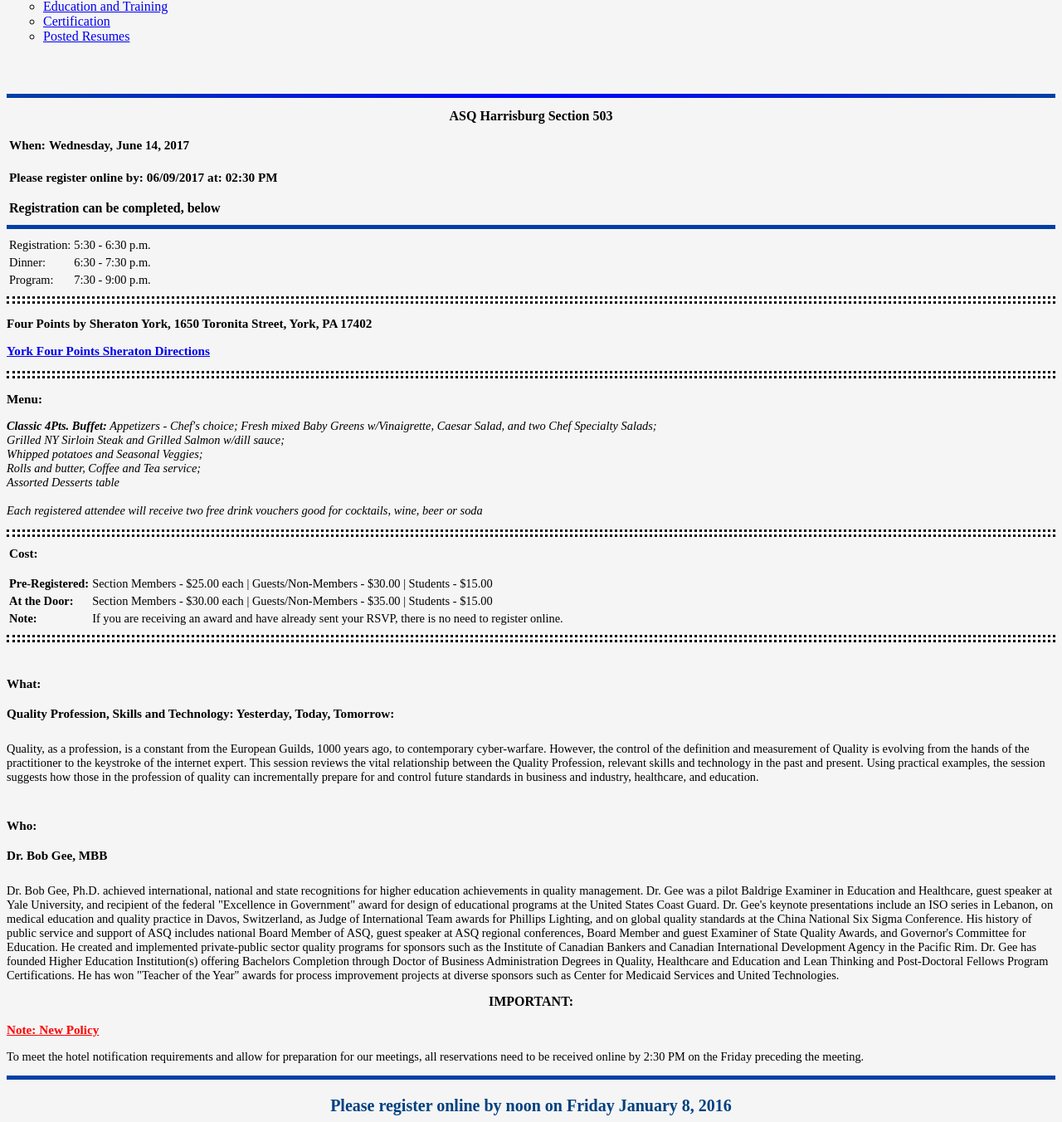
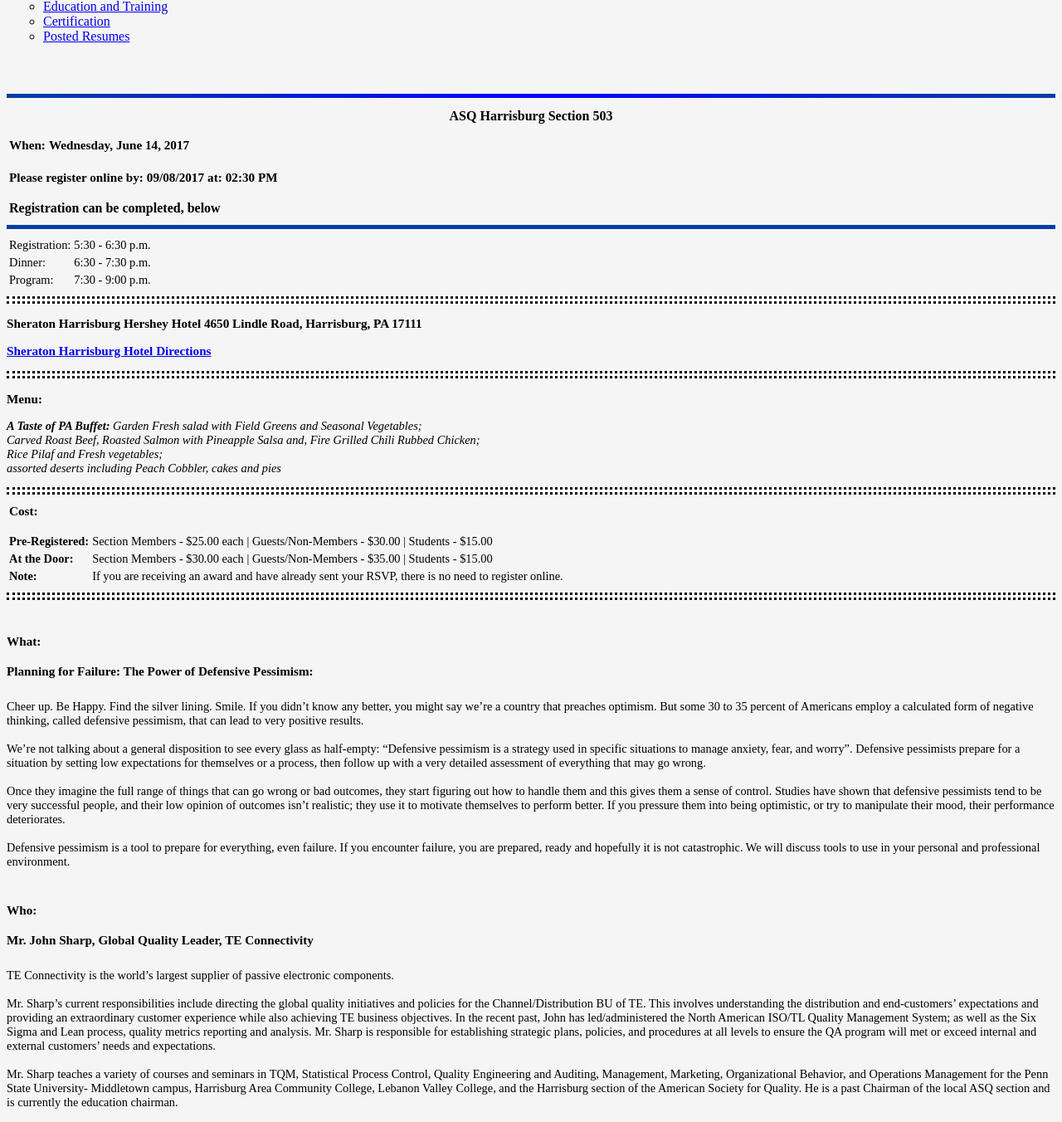
Before and after one commit to asqh0322/ASQ-Website, a PHP site: page /dinnermeetings.php in a window 1280 px wide. Shown: the part 379-1731 px from the top of the page at 83% size. Run offline with PHP 8.4, Linux system fonts and the light colour scheme; some libraries are stand-ins or nearby versions.

Commit message:
Updates for September Meeting

```diff
--- a/dinnermeetings.php
+++ b/dinnermeetings.php
@@ -22,7 +22,7 @@ xmlns="http://www.w3.org/TR/REC-html40">
 
 <table class=button><tr><td><h3>When: </h3></td><td colspan=3><h3>Wednesday, June 14, 2017</h3></td></tr></table>
 
-<table class=button><tr><td><h3>Please register online by:</h3></td><td><h3 id="regEnd">06/09/2017</h3></td><td><h3>at:</h3></td><td><h3 id="timeEnd">02:30 PM</h3></td></tr>
+<table class=button><tr><td><h3>Please register online by:</h3></td><td><h3 id="regEnd">09/08/2017</h3></td><td><h3>at:</h3></td><td><h3 id="timeEnd">02:30 PM</h3></td></tr>
 <tr><td colspan=5><p class=info_header>Registration can be completed, below</p></td></tr></table>
 
 <hr/>
@@ -38,19 +38,17 @@ xmlns="http://www.w3.org/TR/REC-html40">
 
 <hr class=dash />
 
-<h3> Four Points by Sheraton York, 1650 Toronita Street, York, PA 17402</h3>
+<h3> Sheraton Harrisburg Hershey Hotel 4650 Lindle Road, Harrisburg, PA 17111</h3>
 
-<h3><a href="http://www.asq-harrisburg.org/yorka.pdf" target="_blank">York Four Points Sheraton Directions</a></h3>
+<h3><a href="http://www.sheratonharrisburghershey.com/directions" target="_blank">Sheraton Harrisburg Hotel Directions</a></h3>
 
 <hr class=dash \>
 
 <h3>Menu:</h3>
-<p class=emphasis><strong>Classic 4Pts. Buffet:</strong> Appetizers - Chef's choice; Fresh mixed Baby Greens w/Vinaigrette, Caesar Salad, and two Chef Specialty Salads;
-<br/>Grilled NY Sirloin Steak and Grilled Salmon w/dill sauce;
-<br/>Whipped potatoes and Seasonal Veggies;
-<br/>Rolls and butter, Coffee and Tea service;
-<br/>Assorted Desserts table
-<br/><br/>Each registered attendee will receive two free drink vouchers good for cocktails, wine, beer or soda
+<p class=emphasis><strong>A Taste of PA Buffet:</strong> Garden Fresh salad with Field Greens and Seasonal Vegetables;
+<br/>Carved Roast Beef, Roasted Salmon with Pineapple Salsa and, Fire Grilled Chili Rubbed Chicken;
+<br/>Rice Pilaf and Fresh vegetables;
+<br/>assorted deserts including Peach Cobbler, cakes and pies
 </p>
 
 <hr class=dash />
@@ -64,14 +62,46 @@ xmlns="http://www.w3.org/TR/REC-html40">
 
 <hr class=dash />
 
-<h5>What:</br></br>Quality Profession, Skills and Technology: Yesterday, Today, Tomorrow:</h5>
+<h5>What:</br></br>Planning for Failure: The Power of Defensive Pessimism:</h5>
 
+<p class=general>Cheer up. Be Happy. Find the silver lining. Smile. If you didn’t know any better, you might say we’re a country
+that preaches optimism. But some 30 to 35 percent of Americans employ a calculated form of negative thinking,
+called defensive pessimism, that can lead to very positive results.
 
-<p class=general>Quality, as a profession, is a constant from the European Guilds, 1000 years ago, to contemporary cyber-warfare. However, the control of the definition and measurement of Quality is evolving from the hands of the practitioner to the keystroke of the internet expert.  This session reviews the vital relationship between the Quality Profession, relevant skills and technology in the past and present. Using practical examples, the session suggests how those in the profession of quality can incrementally prepare for and control future standards in business and industry, healthcare, and education.</p>
+<br/><br/>We’re not talking about a general disposition to see every glass as half-empty: “Defensive pessimism is a
+strategy used in specific situations to manage anxiety, fear, and worry”. Defensive pessimists prepare for a
+situation by setting low expectations for themselves or a process, then follow up with a very detailed assessment
+of everything that may go wrong.
 
-<h5>Who:</br></br>Dr. Bob Gee, MBB</h5>
+<Br/><br/>Once they imagine the full range of things that can go wrong or bad outcomes, they start figuring out how to
+handle them and this gives them a sense of control. Studies have shown that defensive pessimists tend to be
+very successful people, and their low opinion of outcomes isn’t realistic; they use it to motivate themselves to
+perform better. If you pressure them into being optimistic, or try to manipulate their mood, their performance
+deteriorates.
 
-<p class = general>Dr. Bob Gee, Ph.D. achieved international, national and state recognitions for higher education achievements in quality management.  Dr. Gee was a pilot Baldrige Examiner in Education and Healthcare, guest speaker at Yale University, and recipient of the federal "Excellence in Government" award for design of educational programs at the United States Coast Guard.  Dr. Gee's keynote presentations include an ISO series in Lebanon, on medical education and quality practice in Davos, Switzerland, as Judge of International Team awards for Phillips Lighting, and on global quality standards at the China National Six Sigma Conference.  His history of public service and support of ASQ includes national Board Member of ASQ, guest speaker at ASQ regional conferences, Board Member and guest Examiner of State Quality Awards, and Governor's Committee for Education. He created and implemented private-public sector quality programs for sponsors such as the Institute of Canadian Bankers and Canadian International Development Agency in the Pacific Rim.   Dr. Gee has founded Higher Education Institution(s) offering Bachelors Completion through Doctor of Business Administration Degrees in Quality, Healthcare and Education and Lean Thinking and Post-Doctoral Fellows Program Certifications.  He has won "Teacher of the Year" awards for process improvement projects at diverse sponsors such as Center for Medicaid Services and United Technologies.</p>
+<br/><br/>Defensive pessimism is a tool to prepare for everything, even failure. If you encounter failure, you are prepared,
+ready and hopefully it is not catastrophic. We will discuss tools to use in your personal and professional
+environment.
+
+</p>
+<h5>Who:</br></br>Mr. John Sharp, Global Quality Leader, TE Connectivity</h5>
+
+<p class = general>TE Connectivity is the world’s largest supplier of passive electronic components.
+<br/><br/>Mr. Sharp’s current responsibilities include directing the global quality initiatives and policies for the
+Channel/Distribution BU of TE. This involves understanding the distribution and end-customers’ expectations
+and providing an extraordinary customer experience while also achieving TE business objectives. In the recent
+past, John has led/administered the North American ISO/TL Quality Management System; as well as the Six
+Sigma and Lean process, quality metrics reporting and analysis. Mr. Sharp is responsible for establishing
+strategic plans, policies, and procedures at all levels to ensure the QA program will met or exceed internal and
+external customers’ needs and expectations.
+
+<br/><br/>Mr. Sharp teaches a variety of courses and seminars in TQM, Statistical Process Control, Quality Engineering
+and Auditing, Management, Marketing, Organizational Behavior, and Operations Management for the Penn
+State University- Middletown campus, Harrisburg Area Community College, Lebanon Valley College, and the
+Harrisburg section of the American Society for Quality. He is a past Chairman of the local ASQ section and is
+currently the education chairman.
+
+</p>
 <h2>IMPORTANT:</h2>
 
 <h3 class=emphasis>Note: New Policy</h3>
--- a/index.php
+++ b/index.php
@@ -23,8 +23,8 @@
 <h2>Upcoming Chapter Programs:</h2>
 <br>
 <p class="info_header">Next Dinner Meeting<br>
-June 14, 2017</p>
-<p class="info_table">5th Annual Section 0503 Recognition and Awards Social Night</p>
+September 13, 2017</p>
+<p class="info_table">Planning for Failure: The Power of Defensive Pessimism</p>
 <div class="navigator">
 <p class="tablebutton"><a href="dinnermeetings.php">Click for Details</a></p>
 </div>
```
Also changed, not shown: 1 other file.
